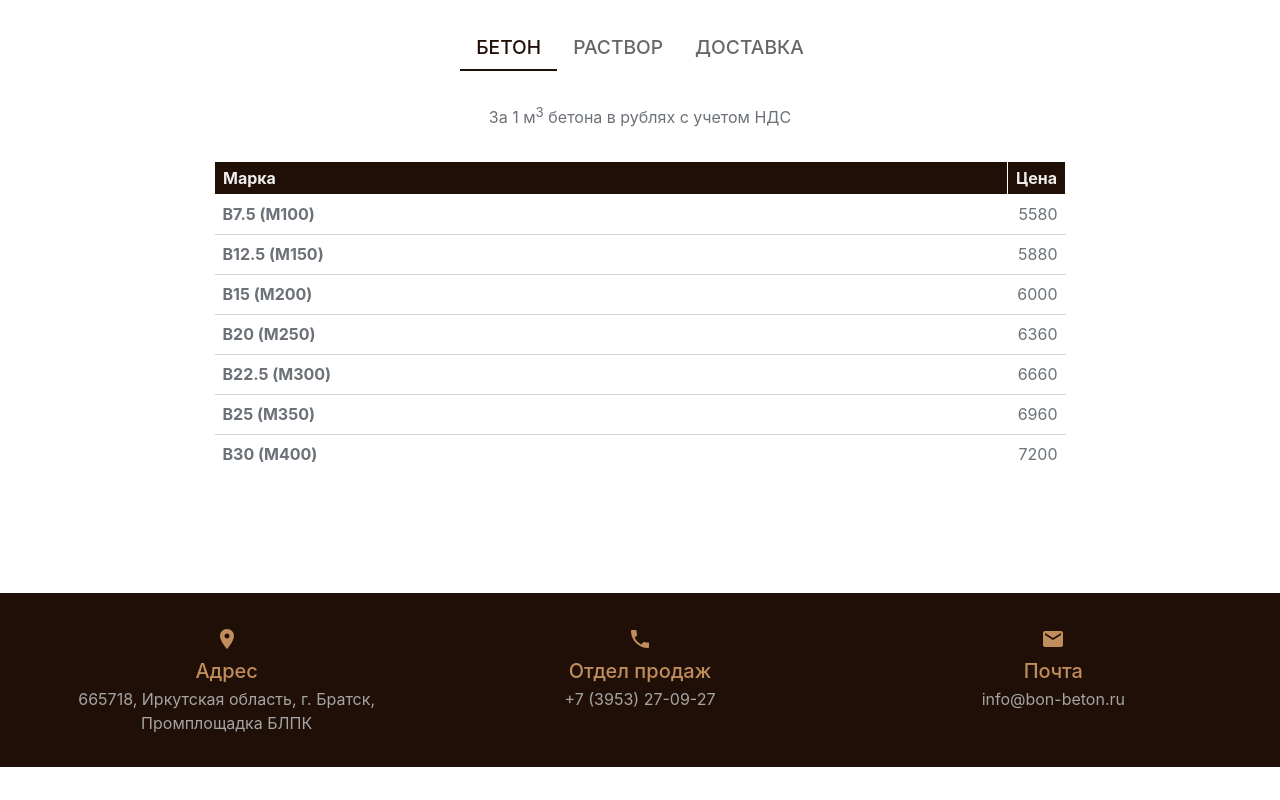
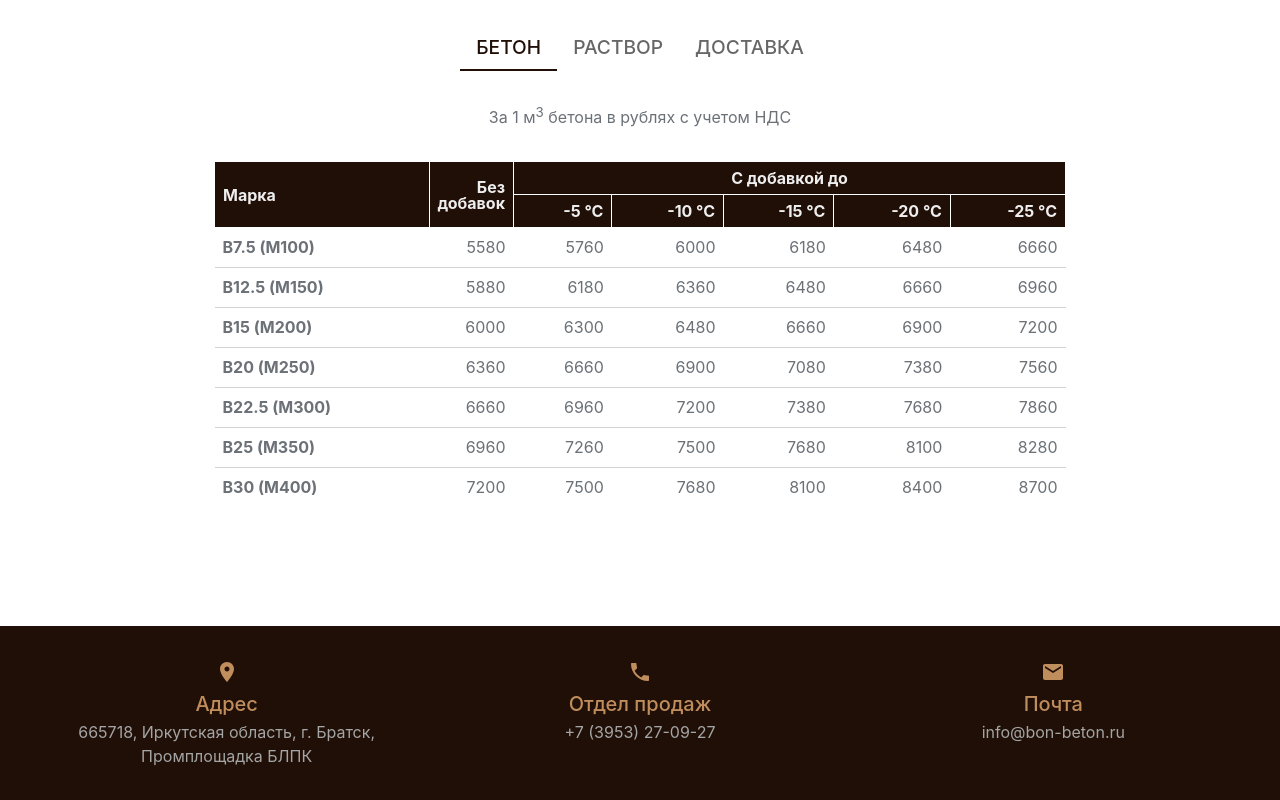
Before and after one commit to al22/bon-beton, a Gatsby site: page / in a window 1280 px wide. Shown: the part 3367-4167 px from the top of the page. Before the commit the page ends 4134 px from the top, so only its background shows below. Built offline with nearby package versions, Linux system fonts and the light colour scheme; Gatsby itself is replaced by a stand-in of ours.

Commit message:
price update

```diff
--- a/package.json
+++ b/package.json
@@ -31,8 +31,8 @@
     "gatsby-source-filesystem": "^4.4.0",
     "gatsby-transformer-sharp": "^4.4.0",
     "google-map-react": "^2.1.10",
-    "react": "^17.0.1",
-    "react-dom": "^17.0.1",
+    "react": "^17.0.2",
+    "react-dom": "^17.0.2",
     "react-helmet": "^6.1.0"
   }
 }
--- a/src/components/price-table.jsx
+++ b/src/components/price-table.jsx
@@ -46,26 +46,24 @@ const PriceTable = ({ data }) => {
     <Table>
       <TableHead>
         <TableRow>
-          <TableCellHead /* rowSpan={2} */ sx={{ textAlign: "left" }}>
+          <TableCellHead rowSpan={2} sx={{ textAlign: "left" }}>
             Марка
           </TableCellHead>
-          <TableCellHead /* rowSpan={2}  */ sx={{ width: 0 }}>
-            Цена
-          </TableCellHead>
-          {/*      <TableCellHead rowSpan={2} sx={{ width: 0 }}>
-            Без добавки
+
+          <TableCellHead rowSpan={2} sx={{ width: 0 }}>
+            Без добавок
           </TableCellHead>
           <TableCellHead colSpan={5} sx={{ textAlign: "center" }}>
             С добавкой до
-          </TableCellHead> */}
+          </TableCellHead>
         </TableRow>
-        {/*    <TableRow>
+        <TableRow>
           <TableCellHead>-5 °C</TableCellHead>
           <TableCellHead>-10 °C</TableCellHead>
           <TableCellHead>-15 °C</TableCellHead>
           <TableCellHead>-20 °C</TableCellHead>
           <TableCellHead>-25 °C</TableCellHead>
-        </TableRow>  */}
+        </TableRow>
       </TableHead>
       <TableBody>
         {data.map((row, idx) => (
@@ -82,11 +80,11 @@ const PriceTable = ({ data }) => {
               {row.name}
             </TableCell>
             <TableCell>{row.price !== 0 ? row.price : "-"}</TableCell>
-            {/*    <TableCell>{row.price5 !== 0 ? row.price5 : "-"}</TableCell>
+            <TableCell>{row.price5 !== 0 ? row.price5 : "-"}</TableCell>
             <TableCell>{row.price10 !== 0 ? row.price10 : "-"}</TableCell>
             <TableCell>{row.price15 !== 0 ? row.price15 : "-"}</TableCell>
             <TableCell>{row.price20 !== 0 ? row.price20 : "-"}</TableCell>
-            <TableCell>{row.price25 !== 0 ? row.price25 : "-"}</TableCell> */}
+            <TableCell>{row.price25 !== 0 ? row.price25 : "-"}</TableCell>
           </TableRow>
         ))}
       </TableBody>
--- a/src/components/price.jsx
+++ b/src/components/price.jsx
@@ -10,17 +10,17 @@ function createData(name, price, price5, price10, price15, price20, price25) {
   return { name, price, price5, price10, price15, price20, price25 };
 }
 
+const mortyr = [
+  createData("М50", 4980, 5100, 5400, 5700, 5880, 6180),
+  createData("М75", 5580, 5760, 6120, 6300, 6600, 6900),
+  createData("М100", 6000, 6360, 6660, 6900, 7200, 7500),
+  createData("М100 (Линамикс Р)", 6180, 0, 0, 0, 0, 0),
+  createData("М150", 6480, 6660, 6900, 7080, 7500, 7800),
+  createData("М200", 7200, 7500, 7680, 7980, 8280, 8460),
+  createData("М300", 8400, 8760, 9120, 9360, 9660, 9960)
+];
+
 /* const mortyr = [
-  createData("М50", 4800, 4860, 5040, 5160, 5400, 5580),
-  createData("М75", 5340, 5580, 5880, 6060, 6360, 6600),
-  createData("М100", 5820, 6300, 6480, 6660, 6960, 7260),
-  createData("М100 (Линамикс Р)", 6000, 0, 0, 0, 0, 0),
-  createData("М150", 6300, 6480, 6660, 6900, 7260, 7560),
-  createData("М200", 6960, 7260, 7500, 7800, 8100, 8280),
-  createData("М300", 8160, 8580, 8880, 9180, 9480, 9780)
-]; */
-
-const mortyr = [
   createData("М50", 4980),
   createData("М75", 5580),
   createData("М100", 6000),
@@ -28,19 +28,19 @@ const mortyr = [
   createData("М150", 6480),
   createData("М200", 7200),
   createData("М300", 8400)
+]; */
+
+const concrete = [
+  createData("B7.5 (М100)", 5580, 5760, 6000, 6180, 6480, 6660),
+  createData("B12.5 (М150)", 5880, 6180, 6360, 6480, 6660, 6960),
+  createData("B15 (М200)", 6000, 6300, 6480, 6660, 6900, 7200),
+  createData("B20 (М250)", 6360, 6660, 6900, 7080, 7380, 7560),
+  createData("B22.5 (М300)", 6660, 6960, 7200, 7380, 7680, 7860),
+  createData("B25 (М350)", 6960, 7260, 7500, 7680, 8100, 8280),
+  createData("B30 (М400)", 7200, 7500, 7680, 8100, 8400, 8700)
 ];
 
 /* const concrete = [
-  createData("B7.5 (М100)", 5400, 5580, 5760, 6000, 6300, 6480),
-  createData("B12.5 (М150)", 5700, 6000, 6180, 6300, 6480, 6780),
-  createData("B15 (М200)", 5760, 6060, 6300, 6480, 6660, 6960),
-  createData("B20 (М250)", 6180, 6480, 6660, 6900, 7200, 7380),
-  createData("B22.5 (М300)", 6360, 6660, 6900, 7080, 7380, 7560),
-  createData("B25 (М350)", 6780, 7080, 7260, 7500, 7860, 8100),
-  createData("B30 (М400)", 6900, 7200, 7380, 7800, 8100, 8400)
-]; */
-
-const concrete = [
   createData("B7.5 (М100)", 5580),
   createData("B12.5 (М150)", 5880),
   createData("B15 (М200)", 6000),
@@ -48,7 +48,7 @@ const concrete = [
   createData("B22.5 (М300)", 6660),
   createData("B25 (М350)", 6960),
   createData("B30 (М400)", 7200)
-];
+]; */
 
 function TabPanel(props) {
   const { children, value, index, ...other } = props;
```
